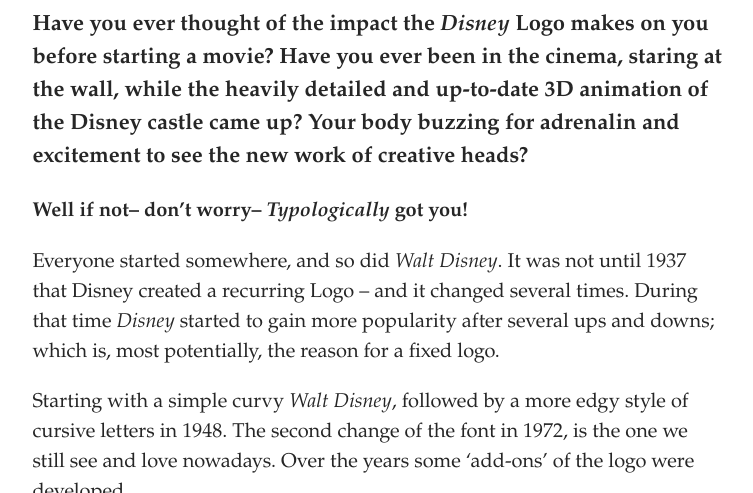
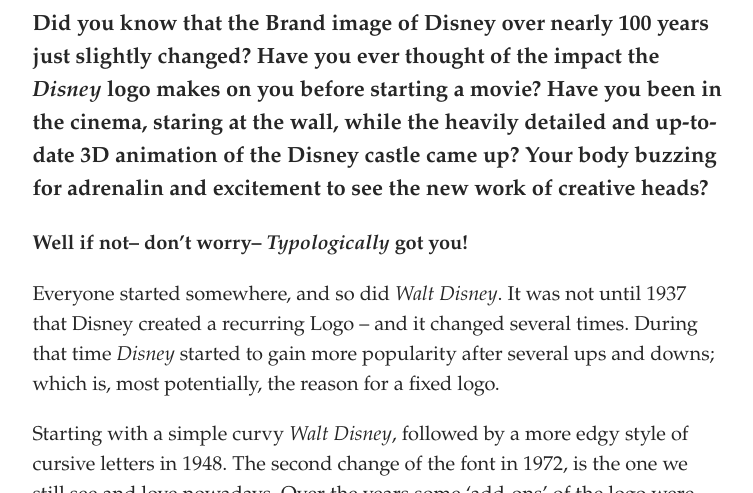
Before and after one commit to JillCakmak/Cakmak, a Jekyll site: the page built from _posts/2021-09-25-did-walt-disney-catch-you-into-his-dreamy-universe.md, in a window 1280 px wide and 900 px high, cut to the strip 407-900 px from the top of the window. Shown: the whole strip, without its empty margins (262-1015 px from the left). Built offline with Jekyll 4.4.1, drawn with Linux system fonts in a browser that asks for light colours; some web fonts are replaced.

Commit message:
Update Post “2021-09-25-did-walt-disney-catch-you-into-his-dreamy-universe”

```diff
--- a/_posts/2021-09-25-did-walt-disney-catch-you-into-his-dreamy-universe.md
+++ b/_posts/2021-09-25-did-walt-disney-catch-you-into-his-dreamy-universe.md
@@ -7,7 +7,7 @@
 caption: The Disney Logo and it's logic
 comments: true
 ---
-**Have you ever thought of the impact the *Disney* Logo makes on you before starting a movie? Have you ever been in the cinema, staring at the wall, while the heavily detailed and up-to-date 3D animation of the Disney castle came up? Your body buzzing for adrenalin and excitement to see the new work of creative heads?**
+**Did you know that the Brand image of Disney over nearly 100 years just slightly changed?** **Have you ever thought of the impact the *Disney* logo makes on you before starting a movie? Have you been in the cinema, staring at the wall, while the heavily detailed and up-to-date 3D animation of the Disney castle came up? Your body buzzing for adrenalin and excitement to see the new work of creative heads?**
 
 **Well if not– don't worry– *Typologically* got you!**
 
@@ -27,6 +27,4 @@
 
 When you look at the logo, from a very personal perspective, you might connect special feelings from your childhood with it. For many people, *Disney* with its castle evokes beautifully dreamy fantasies and embraces the doorstep to childhood dreams. It's psychologically proven that your brain connects different aspects of your childhood experience with something positive. This is why adults tend to re-experience childhood memories, to evoke the positive emotions they had a couple of years before.
 
-
-
 Let me know in the comments how you feel about *Disney* and its brand identity? Are you a fan or could *Walt Disney* never catch you into his dreamy Universe?
```
